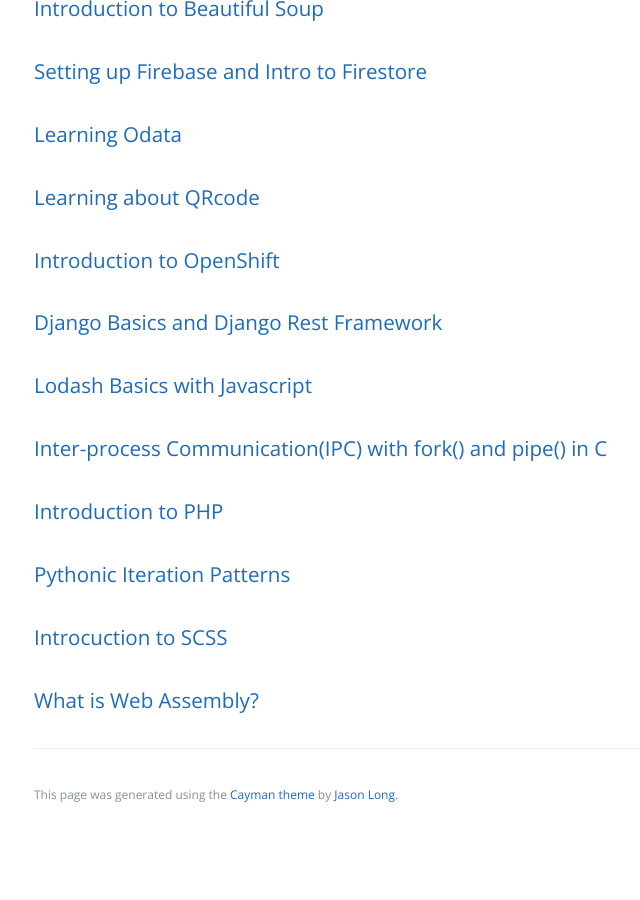
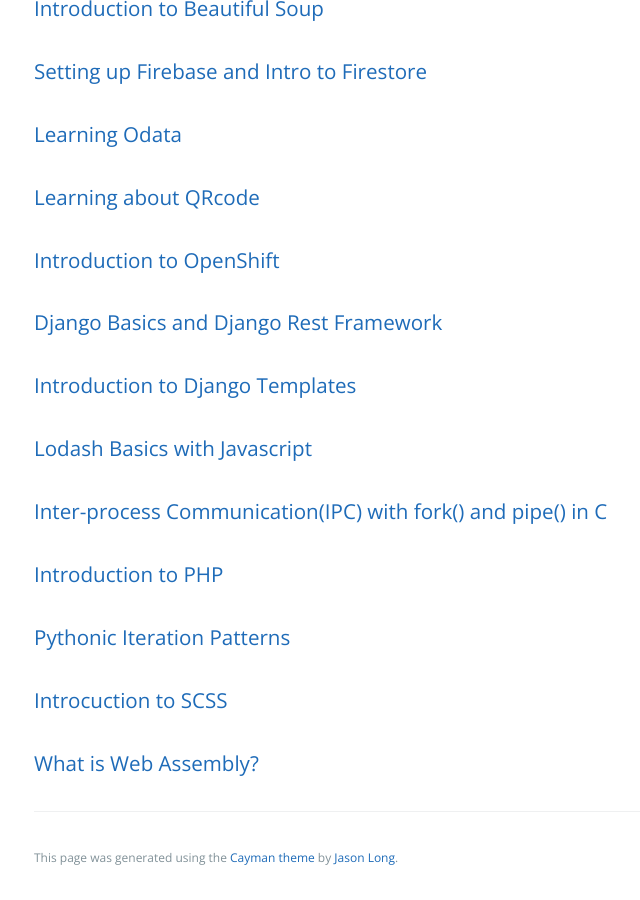
Before and after one commit to learning-software-engineering/learning-software-engineering.github.io, a Jekyll site: the page built from Topics/Tech_Stacks.md, in a window 1280 px wide and 900 px high, scrolled down 3435 px. Shown: the whole window, without its empty margins (190-830 px from the left). Built offline with Jekyll 4.4.1, drawn with Linux system fonts in a browser that asks for light colours; our own code applies the rules of GitHub Pages for plain Markdown files; before the commit the page ends 4272 px from its top, so only the background shows below that.

Commit message:
link to Tech_Stacks.md

```diff
--- a/Topics/Tech_Stacks.md
+++ b/Topics/Tech_Stacks.md
@@ -108,6 +108,8 @@
 
 ### [Django Basics and Django Rest Framework](./Tech_Stacks/Django_Rest.md)
 
+### [Introduction to Django Templates](./Tech_Stacks/Introduction_to_Django_Templates.md)
+
 ### [Lodash Basics with Javascript](./Tech_Stacks/Lodash.md)
 
 ### [Inter-process Communication(IPC) with fork() and pipe() in C](./Tech_Stacks/Fork_and_Pipe.md)
```
